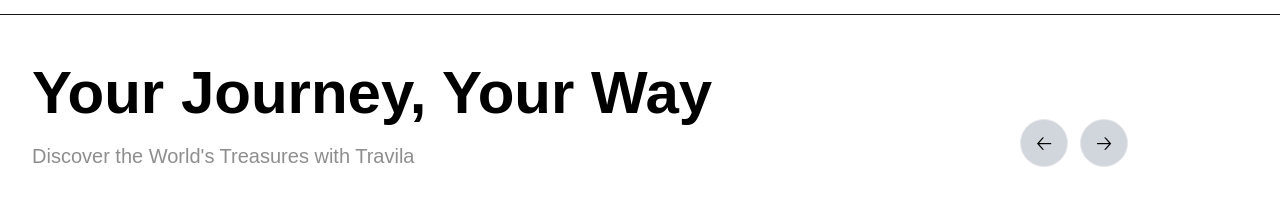
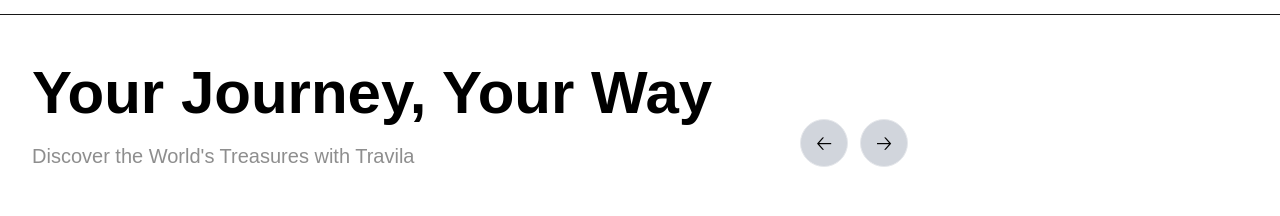
Before and after one commit to RoshanaGhemoshu/Travila, a Next.js app: page / in a window 1280 px wide. Shown: the part 251-467 px from the top of the page. Built offline with nearby package versions, Linux system fonts and the light colour scheme; grey boxes are pictures that could not be loaded.

Commit message:
Update page.js

```diff
--- a/src/app/page.js
+++ b/src/app/page.js
@@ -272,7 +272,7 @@ export default function TravilaWebsite() {
 {/* Main Content */}
 <div className="w-full px-4 sm:px-6 lg:px-8">
   {/* Hero Title */}
-  <div className="mb-8 sm:mb-12 flex flex-col sm:flex-row items-start justify-between gap-4 mt-10">
+  <div className="mb-8 sm:mb-12 flex flex-col sm:flex-row items-start justify-between gap-4 mt-10" style={{paddingRight: '220px'}}>
   <div>
     <h1 className="text-3xl sm:text-5xl lg:text-6xl text-black font-bold mb-3 leading-tight">
       Your Journey, Your Way
```
